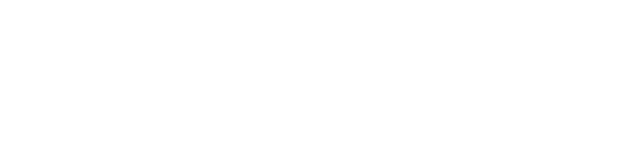
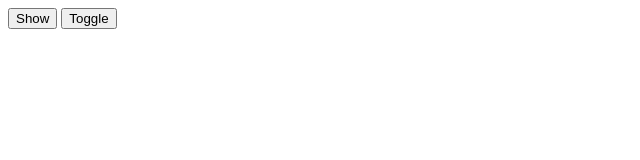
Before and after one commit to iamkarsoft/lp-alpine-v3, a plain HTML site: page index.html in a window 1280 px wide. Shown: the whole page, without its empty margins (0-640 px from the left). Drawn offline with nearby package versions, Linux system fonts and the light colour scheme.

Commit message:
x-show and visibility

```diff
--- a/index.html
+++ b/index.html
@@ -4,10 +4,24 @@
 	<meta charset="UTF-8">
 	<meta name="viewport" content="width=device-width, initial-scale=1.0">
 	<title>Alpine JS</title>
+<script src="https://unpkg.com/alpinejs" defer></script>
 </head>
 <body>
+	<!-- <div x-data="{visible: false}">
+		<div x-show="visible">Show some content</div>
+	</div>
 
+	<div x-data="{records: [1,2,3,4,5]}">
+		<div x-show="records.length >= 1 ">show some content</div>
+	</div> -->
 
-<script src="//unpkg.com/alpinejs" defer></script>
+	<div x-data="{show: false}">
+		<button x-on:click="show=true">Show</button>
+		<button x-on:click="show=!show">Toggle</button>
+		<div x-show="show">
+			Show me something
+		</div>
+	</div>
+
 </body>
 </html>
```
